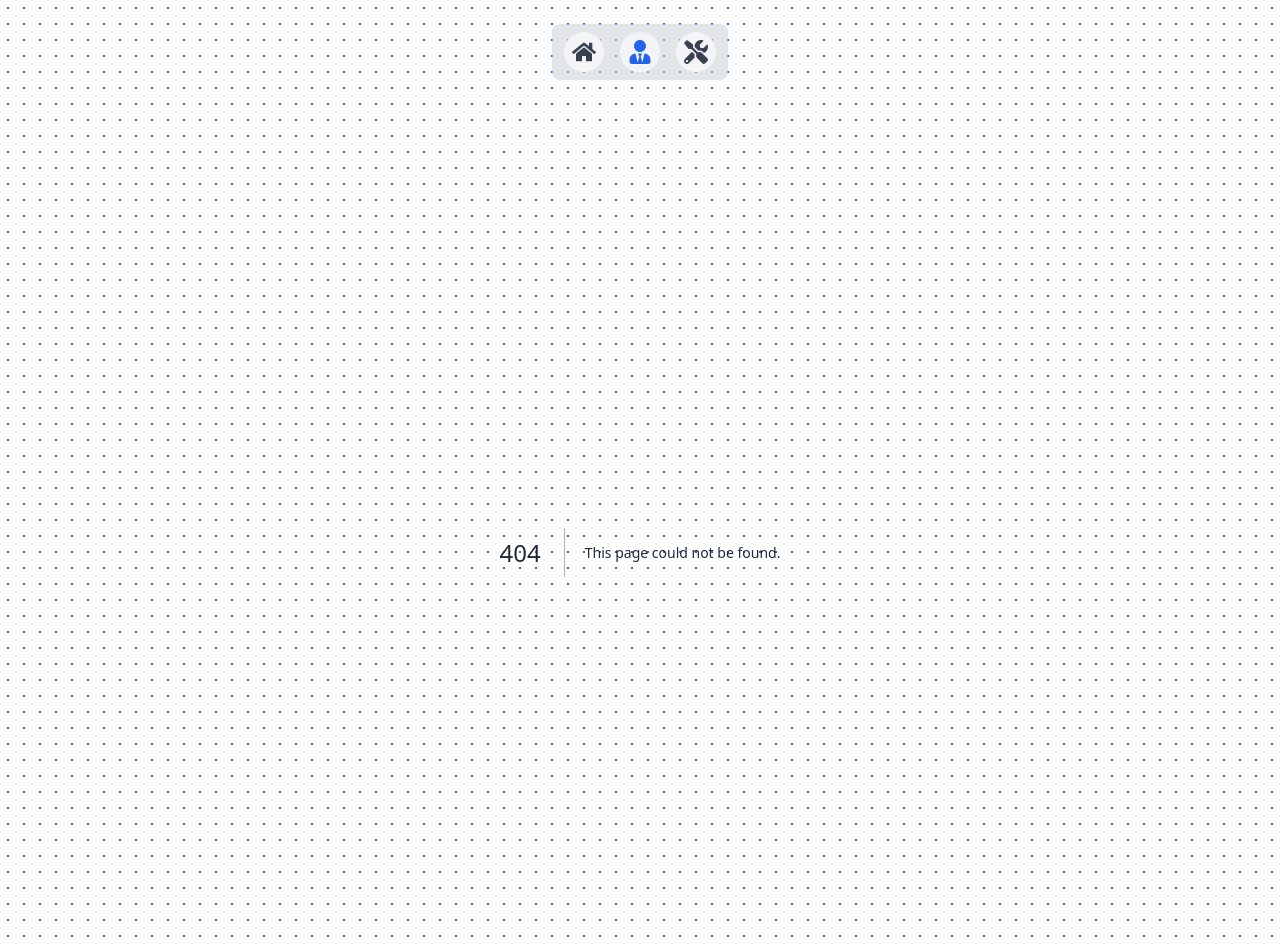
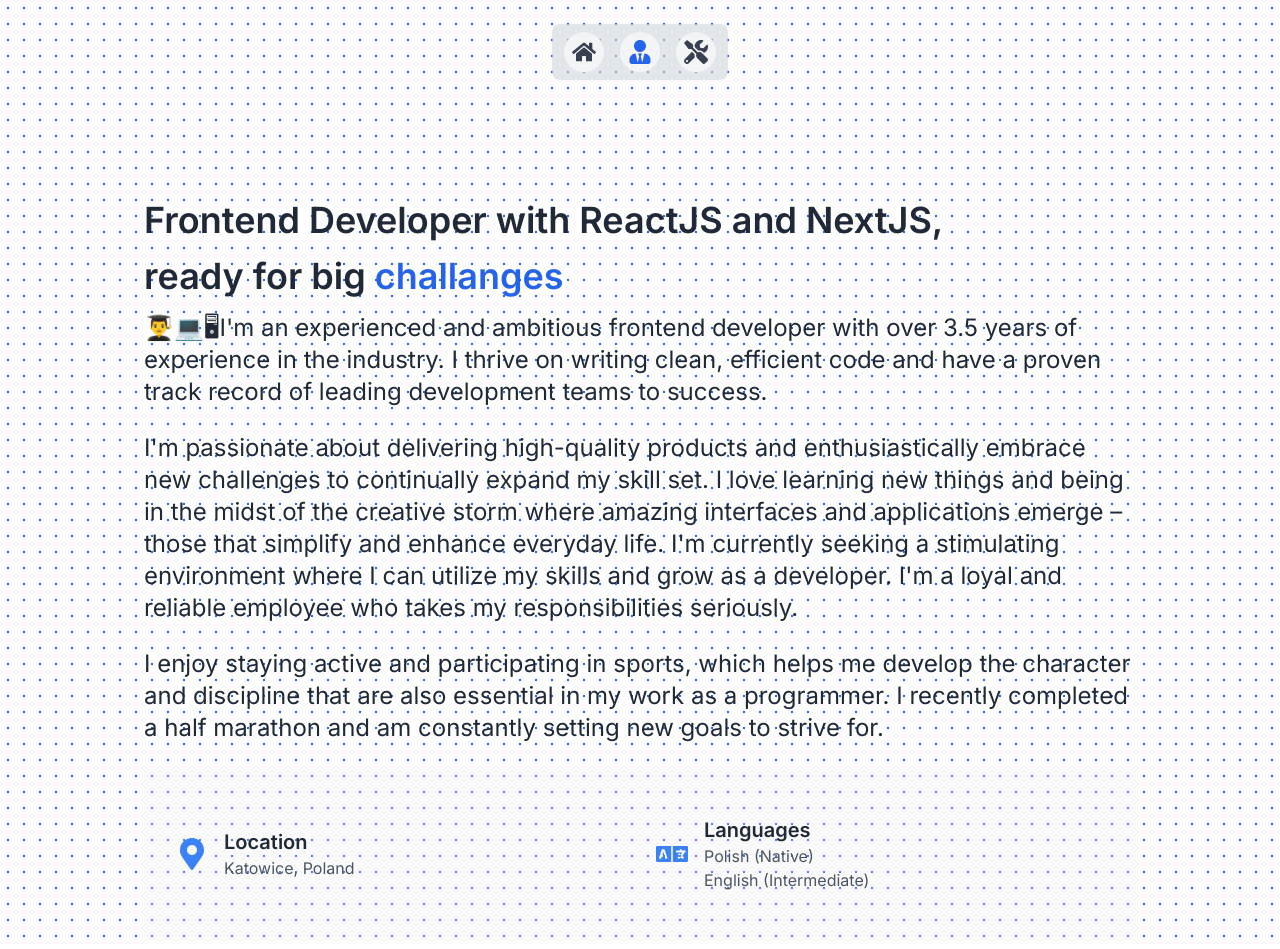
Before and after one commit to JaniecMichal/my-personal-page, a Next.js app: page /about in a window 1280 px wide. Before the commit this address had no page. Shown: the top 949 px of the page. Built offline with nearby package versions, Linux system fonts and the light colour scheme.

Commit message:
creating page about me

```diff
--- /dev/null
+++ b/app/about/page.tsx
@@ -0,0 +1,42 @@
+import { Description } from "@/components/description";
+import { Details } from "@/components/details";
+import { MainHeading, SubHeading } from "@/components/headings";
+import { Highlight } from "@/components/highlight";
+
+export default async function About() {
+	return (
+		<section className="mx-auto px-4 py-12 md:px-6 lg:px-24">
+			<SubHeading text="Frontend Developer with ReactJS and NextJS, " />
+			<SubHeading
+				text={
+					<>
+						ready for big{" "}
+						<Highlight className="text-blue-600" hideLine>
+							challanges
+						</Highlight>
+					</>
+				}
+			/>
+			<Description>
+				👨‍🎓💻🖥I'm an experienced and ambitious frontend developer with over 3.5 years of experience
+				in the industry. I thrive on writing clean, efficient code and have a proven track record of
+				leading development teams to success.
+			</Description>
+			<Description>
+				I'm passionate about delivering high-quality products and enthusiastically embrace new
+				challenges to continually expand my skill set. I love learning new things and being in the
+				midst of the creative storm where amazing interfaces and applications emerge – those that
+				simplify and enhance everyday life. I'm currently seeking a stimulating environment where I
+				can utilize my skills and grow as a developer. I'm a loyal and reliable employee who takes
+				my responsibilities seriously.
+			</Description>
+			<Description>
+				I enjoy staying active and participating in sports, which helps me develop the character and
+				discipline that are also essential in my work as a programmer. I recently completed a half
+				marathon and am constantly setting new goals to strive for.
+			</Description>
+
+			<Details />
+		</section>
+	);
+}
--- /dev/null
+++ b/src/components/details/index.tsx
@@ -0,0 +1,45 @@
+import { FaMapMarkerAlt, FaLanguage } from "react-icons/fa";
+
+const locationData = {
+	city: "Katowice",
+	country: "Poland",
+};
+
+const languagesData = [
+	{ name: "Polish", level: "Native" },
+	{ name: "English", level: "Intermediate" },
+];
+
+export const Details = () => {
+	return (
+		<section className="bg-gray-200/20 py-12">
+			<div className="container mx-auto px-4 md:px-6 lg:px-8">
+				<div className="grid grid-cols-1 gap-8 md:grid-cols-2">
+					<div className="flex items-center">
+						<FaMapMarkerAlt className="mr-4 h-8 w-8 text-blue-500" />
+						<div>
+							<h4 className="text-xl font-semibold text-gray-800">Location</h4>
+							<p className="text-gray-600">
+								{locationData.city}, {locationData.country}
+							</p>
+						</div>
+					</div>
+
+					<div className="flex items-center">
+						<FaLanguage className="mr-4 h-8 w-8 text-blue-500" />
+						<div>
+							<h4 className="text-xl font-semibold text-gray-800">Languages</h4>
+							<ul className="text-gray-600">
+								{languagesData.map((language, index) => (
+									<li key={index}>
+										{language.name} ({language.level})
+									</li>
+								))}
+							</ul>
+						</div>
+					</div>
+				</div>
+			</div>
+		</section>
+	);
+};
```
